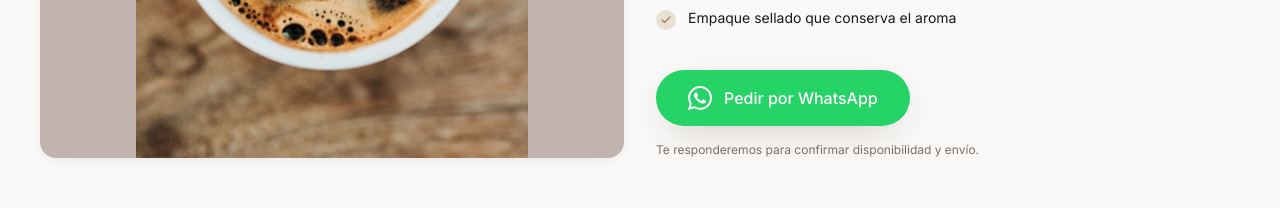
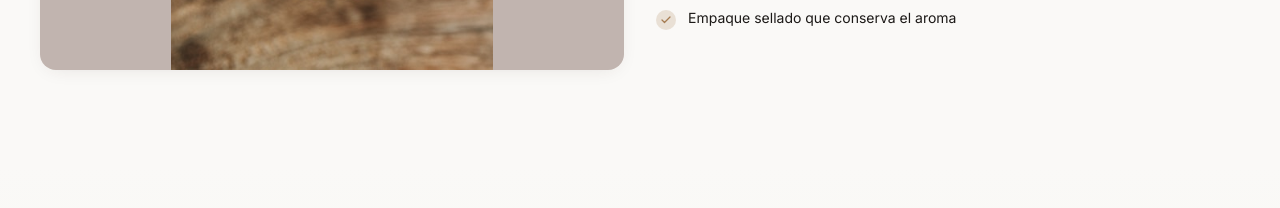
Before and after one commit to Andresp1073/Creencia-Coffe-2026, a Next.js app: page /producto/cafe-molido-tradicional-125g in a window 1280 px wide. Shown: the part 506-714 px from the top of the page. Built offline with nearby package versions, Linux system fonts and the light colour scheme; no server answers.

Commit message:
fix: remove WhatsApp button from product detail

```diff
--- a/app/producto/[slug]/product-detail-client.tsx
+++ b/app/producto/[slug]/product-detail-client.tsx
@@ -6,7 +6,6 @@ import { ArrowLeft, Check } from "lucide-react";
 import { ProductCard } from "@/components/site/product-card";
 import { formatCOP } from "@/lib/utils";
 import type { Product as ProductType } from "@/lib/products/products.types";
-import { getWhatsAppLink } from "@/lib/whatsapp";
 
 interface Props {
   product: ProductType;
@@ -24,7 +23,6 @@ export function ProductDetailClient({ product, related }: Props) {
   };
 
   const presentationLabel = getPresentationLabel(product.presentation);
-  const message = `Hola Cafe Creencia, quiero más información acerca de este producto:\n\n${product.name}`;
 
   return (
     <div className="min-h-screen flex flex-col bg-background">
@@ -85,22 +83,6 @@ export function ProductDetailClient({ product, related }: Props) {
                   </li>
                 ))}
               </ul>
-
-              <a
-                href={getWhatsAppLink(message)}
-                target="_blank"
-                rel="noopener"
-                className="w-full sm:w-auto inline-flex items-center justify-center gap-3 px-8 py-4 rounded-full bg-whatsapp text-white font-medium shadow-warm hover:shadow-elevated hover:scale-[1.02] transition-smooth"
-              >
-                <svg viewBox="0 0 24 24" className="size-6 fill-current" aria-hidden>
-                  <path d="M.057 24l1.687-6.163a11.867 11.867 0 01-1.587-5.946C.16 5.335 5.495 0 12.05 0a11.817 11.817 0 018.413 3.488 11.824 11.824 0 013.48 8.414c-.003 6.557-5.338 11.892-11.893 11.892a11.9 11.9 0 01-5.688-1.448L.057 24zm6.597-3.807c1.676.995 3.276 1.591 5.392 1.592 5.448 0 9.886-4.434 9.889-9.885.002-5.462-4.415-9.89-9.881-9.892-5.452 0-9.887 4.434-9.889 9.884a9.86 9.86 0 001.671 5.547l-.999 3.648 3.817-1.005zm11.387-5.464c-.074-.124-.272-.198-.57-.347-.297-.149-1.758-.868-2.031-.967-.272-.099-.47-.149-.669.149-.198.297-.768.967-.941 1.165-.173.198-.347.223-.644.074-.297-.149-1.255-.462-2.39-1.475-.883-.788-1.48-1.761-1.653-2.059-.173-.297-.018-.458.13-.606.134-.133.297-.347.446-.521.151-.172.2-.296.3-.495.099-.198.05-.372-.025-.521-.075-.149-.669-1.611-.916-2.206-.242-.579-.487-.501-.669-.51l-.57-.01c-.198 0-.52.074-.792.372s-1.04 1.016-1.04 2.479 1.065 2.876 1.213 3.074c.149.198 2.095 3.2 5.076 4.487.709.306 1.263.489 1.694.626.712.226 1.36.194 1.872.118.571-.085 1.758-.719 2.006-1.413.248-.694.248-1.289.173-1.413z" />
-                </svg>
-                Pedir por WhatsApp
-              </a>
-
-              <p className="text-xs text-muted-foreground mt-4">
-                Te responderemos para confirmar disponibilidad y envío.
-              </p>
             </div>
           </div>
         </div>
```
